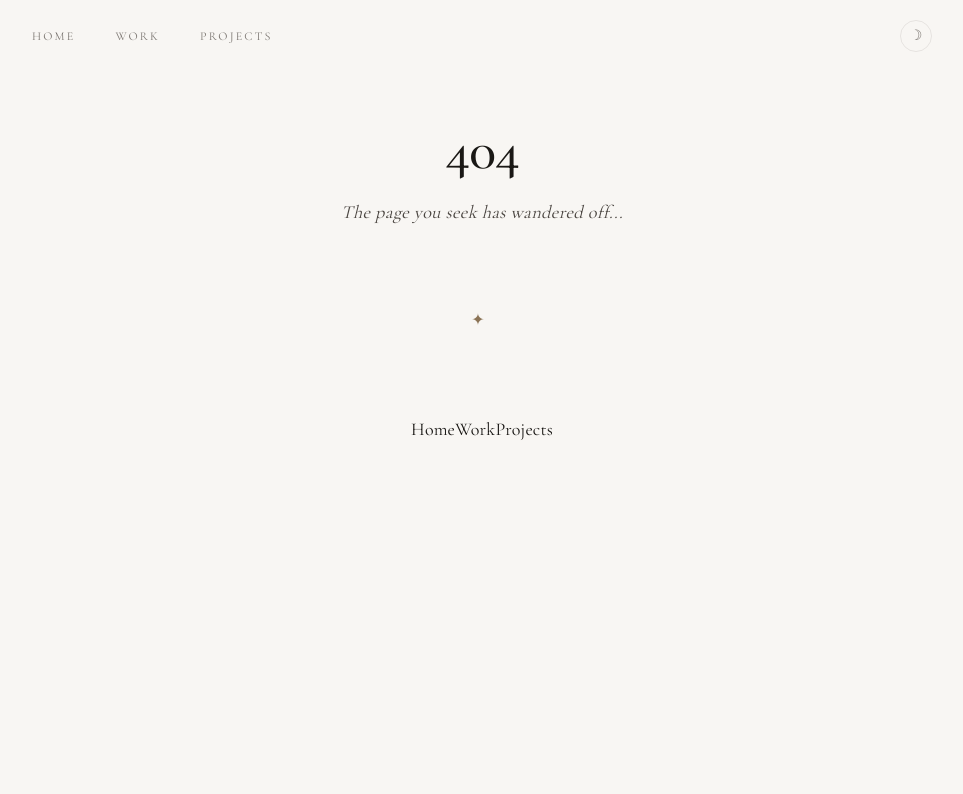
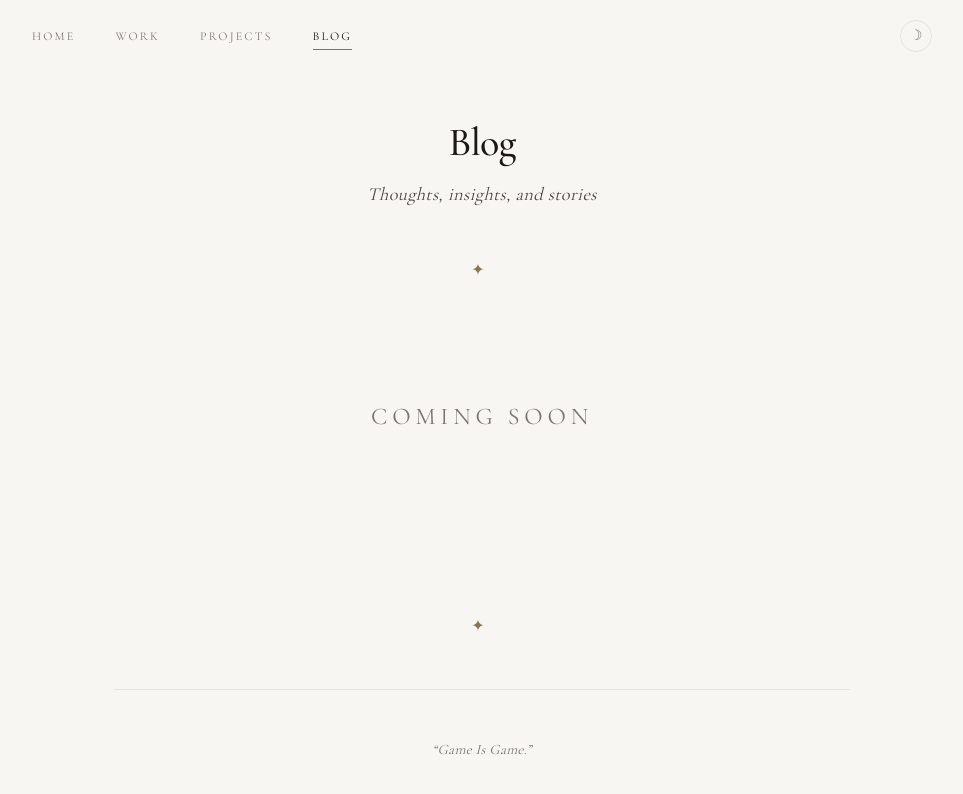
Before and after one commit to stochi0/personal-page, a Next.js app: page /blog in a window 1280 px wide. Before the commit this address had no page. Shown: the top 794 px of the page, without its empty margins (158-1121 px from the left). Built offline with nearby package versions, Linux system fonts and the light colour scheme.

Commit message:
Add 'Blog' navigation item and clean up whitespace in Navigation component

```diff
--- /dev/null
+++ b/src/app/blog/page.tsx
@@ -0,0 +1,37 @@
+import { Metadata } from "next";
+import { profile } from "@/content";
+import { createMetadata } from "@/lib/metadata";
+
+export const metadata: Metadata = createMetadata(
+    "Blog",
+    "Thoughts, insights, and stories from Ayush",
+    profile.name
+);
+
+export default function Blog() {
+    return (
+        <div className="main-container">
+            {/* Page Title */}
+            <header className="section" style={{ textAlign: 'center', marginBottom: '1rem' }}>
+                <h1 style={{ fontSize: '2.5rem' }}>Blog</h1>
+                <p className="tagline" style={{ marginTop: '1rem' }}>
+                    Thoughts, insights, and stories
+                </p>
+            </header>
+
+            <div className="star">✦</div>
+
+            {/* Coming Soon Section */}
+            <section className="section" style={{ textAlign: 'center', padding: '4rem 0' }}>
+                <h2 className="section-title" style={{ fontSize: '1.5rem' }}>Coming soon</h2>
+            </section>
+
+            <div className="star">✦</div>
+
+            {/* Footer */}
+            <footer className="footer">
+                <p className="footer-quote">&ldquo;{profile.footerQuote}&rdquo;</p>
+            </footer>
+        </div>
+    );
+}
--- a/src/components/Navigation.tsx
+++ b/src/components/Navigation.tsx
@@ -8,6 +8,7 @@ const navItems = [
   { href: "/", label: "Home" },
   { href: "/work", label: "Work" },
   { href: "/projects", label: "Projects" },
+  { href: "/blog", label: "Blog" },
 ];
 
 export function Navigation() {
```
Also changed, not shown: 1 other file (tests, documents, lock files or other folders).
